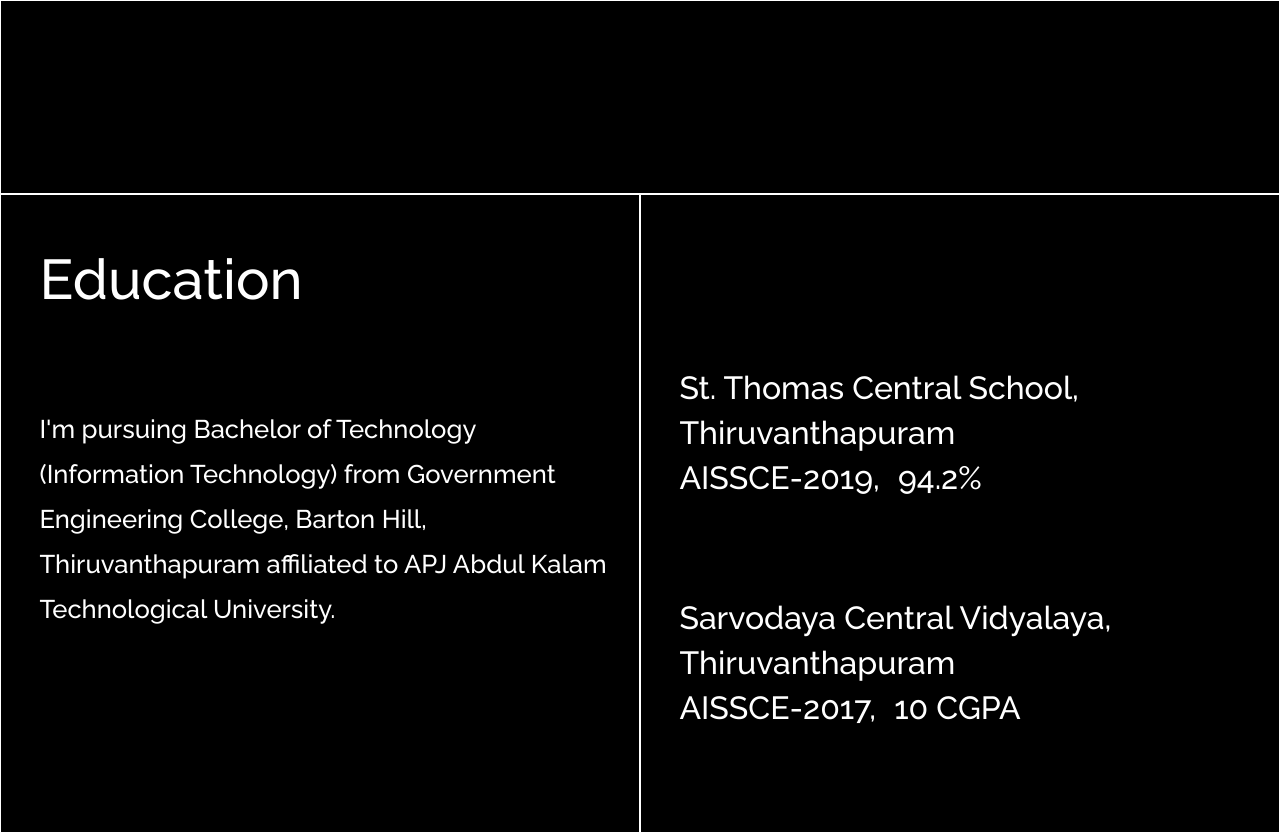
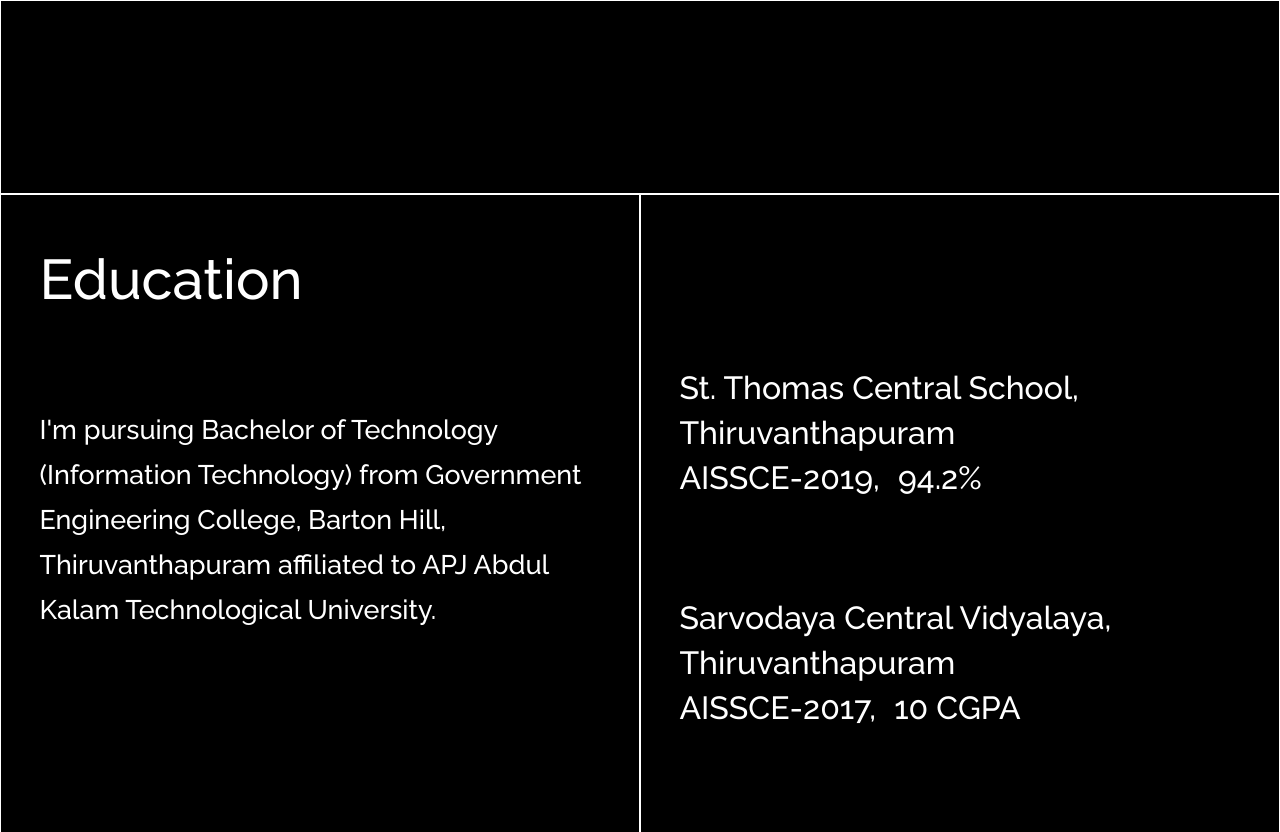
Before and after one commit to roshanajicherian/roshanajicherian.github.io, a plain HTML site: page index.html in a window 1280 px wide. Shown: the part 526-1358 px from the top of the page. Drawn offline with nearby package versions, Linux system fonts and the light colour scheme.

Commit message:
further dimension tweaks-changed vh to %

```diff
--- a/css/style.css
+++ b/css/style.css
@@ -63,7 +63,7 @@ body,
   padding-bottom: 11%;
 }
 #collegeDesc {
-  font-size: 2vw;
+  font-size: 168%;
   padding-top: 6%;
   padding-top: 16%;
 }
```
